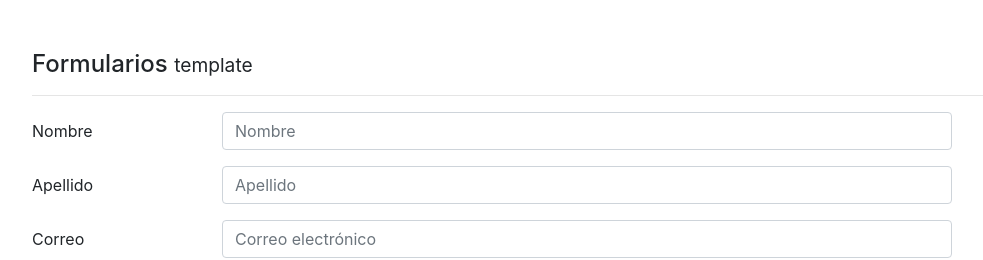
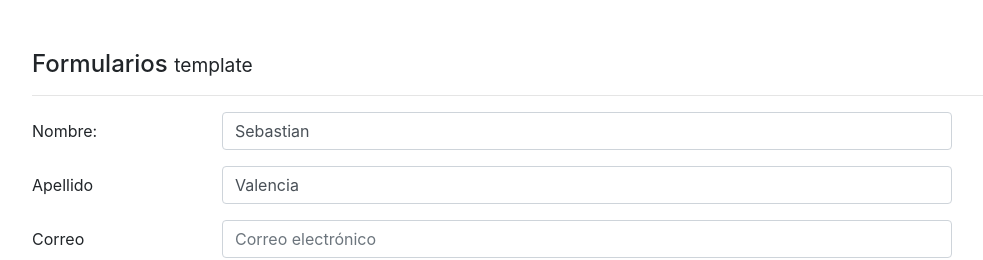
Before and after one commit to sebasvalencia/Angular7Formularios, an Angular app: page / in a window 1280 px wide. Shown: the top 260 px of the page, without its empty margins (53-1036 px from the left). Built offline with nearby package versions, Linux system fonts and the light colour scheme.

Commit message:
Septima app en Angular - Formularios - obteniendo la informacion del formulario

```diff
--- a/src/app/components/template/template.component.html
+++ b/src/app/components/template/template.component.html
@@ -2,15 +2,15 @@
   <small>template</small>
 </h4>
 <hr>
-<form>
+<form (ngSubmit)="guardar(forma)" #forma="ngForm" novalidate="">
 
   <div>
 
     <div class="form-group row">
-      <label class="col-2 col-form-label">Nombre</label>
+      <label class="col-2 col-form-label">Nombre:</label>
       <div class="col-8">
 
-        <input class="form-control" type="text" placeholder="Nombre">
+        <input class="form-control" type="text" placeholder="Nombre" name="nombre" [(ngModel)]="usuario.nombre" minlength="5" required>
       </div>
     </div>
 
@@ -18,7 +18,7 @@
       <label class="col-2 col-form-label">Apellido</label>
       <div class="col-8">
 
-        <input class="form-control" type="text" placeholder="Apellido">
+        <input class="form-control" type="text" placeholder="Apellido" name="apellido" [(ngModel)]="usuario.apellido">
       </div>
     </div>
 
@@ -28,7 +28,7 @@
     <label class="col-2 col-form-label">Correo</label>
     <div class="col-md-8">
 
-      <input class="form-control" type="email" placeholder="Correo electrónico">
+      <input class="form-control" type="email" placeholder="Correo electrónico" name="email" [(ngModel)]="usuario.email" required>
     </div>
   </div>
 
--- a/src/app/components/template/template.component.ts
+++ b/src/app/components/template/template.component.ts
@@ -1,4 +1,6 @@
 import { Component, OnInit } from '@angular/core';
+import { NgForm } from '@angular/forms';
+
 
 @Component({
   selector: 'app-template',
@@ -7,9 +9,22 @@ import { Component, OnInit } from '@angular/core';
 })
 export class TemplateComponent implements OnInit {
 
+
+  usuario: Object = {
+    nombre: "Sebastian",
+    apellido: "Valencia",
+    email: ""
+  }
+
   constructor() { }
 
   ngOnInit() {
   }
 
+  guardar(forma: NgForm) {
+    console.log("Formulario posteado");
+    console.log("NgForm: ", forma);
+    console.log("Valor", forma.value);
+  }
+
 }
```
